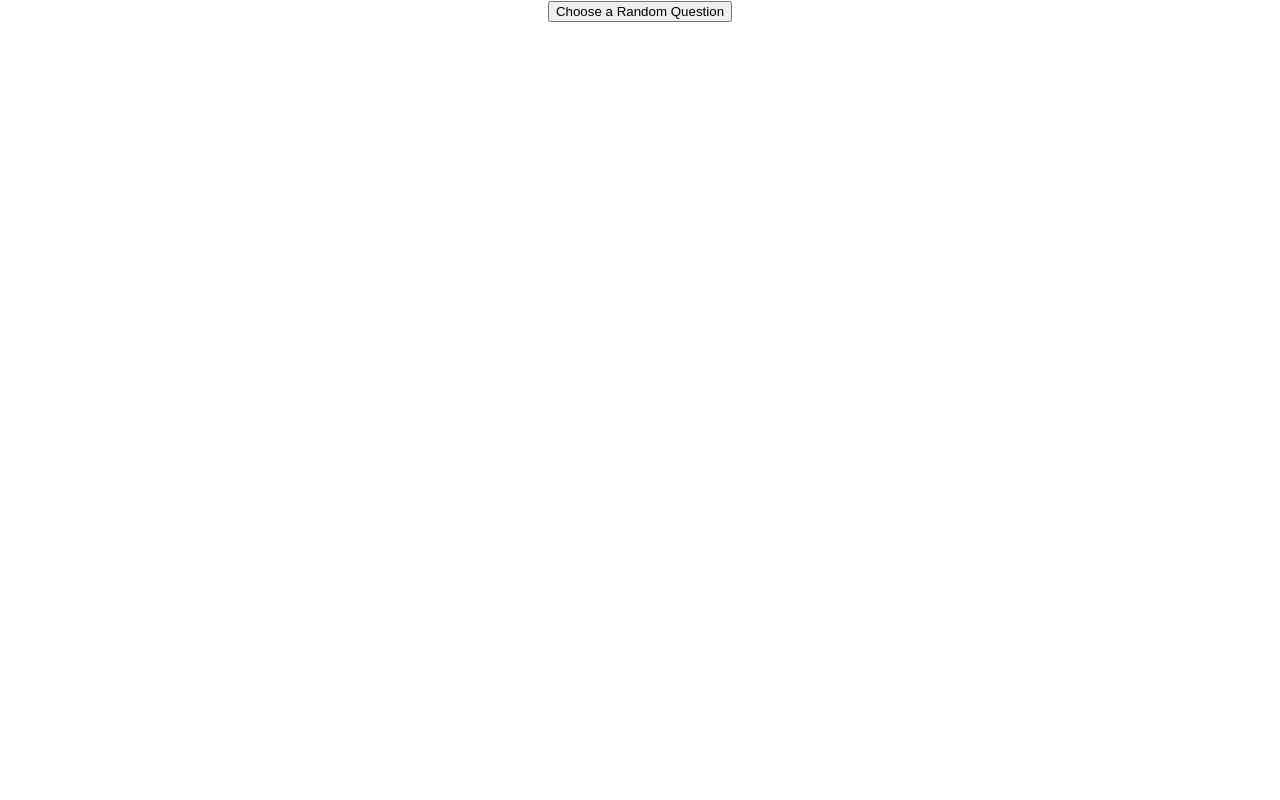
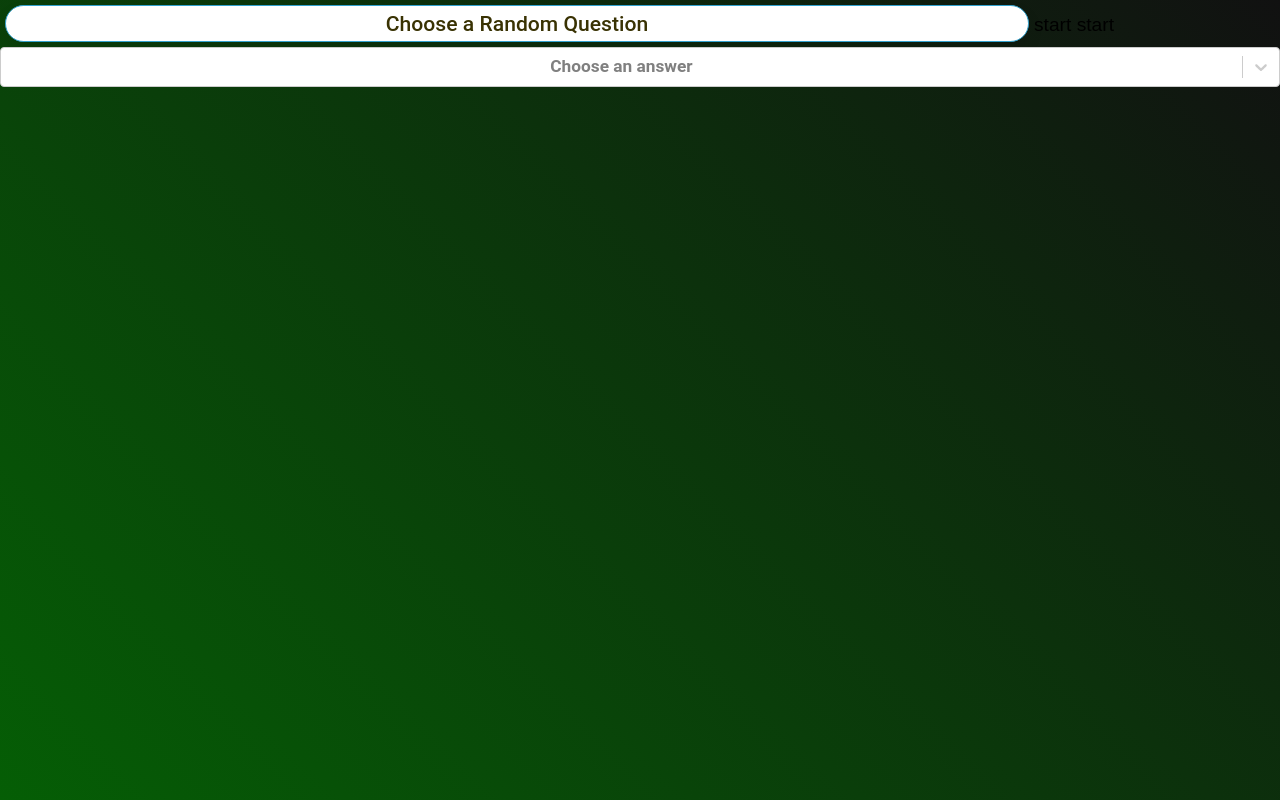
Before and after one commit to Possum-Dude/Lists, a React (Create React App) app: page / in a window 1280 px wide. Built offline with nearby package versions, Linux system fonts and the light colour scheme.

Commit message:
created the question and answer plus win and lose

```diff
--- a/package.json
+++ b/package.json
@@ -9,6 +9,7 @@
     "react": "^18.2.0",
     "react-dom": "^18.2.0",
     "react-scripts": "5.0.1",
+    "react-select": "^5.7.3",
     "web-vitals": "^2.1.4"
   },
   "scripts": {
--- a/src/App.css
+++ b/src/App.css
@@ -1,38 +1,170 @@
-.App {
-  text-align: center;
+body {
+  margin: 0;
+  /* padding: 48px 0; */
+  font-family: "Figtree", sans-serif;
+  font-size: 1.2rem;
+  line-height: 1.6rem;
+  background-image: linear-gradient(45deg, rgb(5, 94, 5), #111);
+  min-height: 100vh;
 }
 
-.App-logo {
-  height: 40vmin;
-  pointer-events: none;
-}
-
-@media (prefers-reduced-motion: no-preference) {
-  .App-logo {
-    animation: App-logo-spin infinite 20s linear;
-  }
-}
-
-.App-header {
-  background-color: #282c34;
-  min-height: 100vh;
-  display: flex;
-  flex-direction: column;
+.Qheader {
+  min-height: 10vh;
   align-items: center;
   justify-content: center;
+  display: flex;
+  flex-direction: row;
+  align-items: center;
+  /* justify-content: center; */
   font-size: calc(10px + 2vmin);
-  color: white;
+  /* color: white; */
 }
 
 .App-link {
   color: #61dafb;
 }
 
-@keyframes App-logo-spin {
-  from {
-    transform: rotate(0deg);
-  }
-  to {
-    transform: rotate(360deg);
-  }
+/* @media only screen and (max-width: 600px) { */
+.title {
+  margin-top: 10px;
+  font-size: larger 2em;
+  font: bold arial, sans-serif;
+  color: rgb(230, 220, 220);
+  text-shadow: 4px 3px 0px #333, 3px 0px 0px #333, 2px 0px 0px #333,
+    1px 0px 0px #333, 3px 0px 15px rgba(0, 0, 0, 0.8), 0px 4px 0px #444,
+    0px 3px 0px #444, 0px 2px 0px #444, 0px 1px 0px #444;
+  text-shadow: 1px 1px 2px red, 0 0 1em blue, 0 0 0.2em blue;
+  margin-left: 0px;
+  text-align: center;
 }
+
+.buttonSubmit {
+  width: 80%;
+  height: auto;
+  font-family: "Roboto", sans-serif;
+  font-size: 1.1em;
+  align-items: center;
+  /* text-transform: uppercase; */
+  /* letter-spacing: 2.5px; */
+  font-weight: 500;
+  color: rgb(57, 50, 3);
+  background-color: #ffffff;
+  border: thin double #32a1ce;
+  border-radius: 45px;
+  box-shadow: 0px 8px 15px rgba(0, 0, 0, 0.1);
+  transition: all 0.3s ease 0s;
+  /* cursor: pointer; */
+  /* outline: none; */
+
+  padding: 5px;
+  margin: 5px;
+}
+
+.buttonSubmit:hover {
+  background-color: #2e50e5;
+  box-shadow: 0px 15px 20px rgba(18, 39, 97, 0.4);
+  color: #fff;
+  transform: translateY(7px);
+}
+
+.cardBody {
+  border-radius: 18px;
+  width: auto;
+  font-size: 0.9em;
+  /* font-weight: bold; */
+  font-family: "Roboto", sans-serif;
+  /* color: #1b1c1f; */
+  /* background-color: #eff1e6a1; */
+  color: rgb(57, 50, 3);
+  background-color: #ffffff;
+  padding: 0.4em;
+  margin-right: 1em;
+  margin-top: 1em;
+  margin-left: 1em;
+  /* min-height: 100px; */
+  box-shadow: 0.5em 0.5em 0.5em rgb(170, 175, 224);
+}
+
+.cardBody:hover {
+  background-color: #ffffff;
+  /* box-shadow: 3px 3px red, -1em 0 0.4em olive; */
+  transform: translateY(-7px);
+}
+
+/* .joketext {
+  margin-top: 20px;
+  font: bold 20px arial, sans-serif;
+  color: rgb(230, 220, 220);
+  text-shadow: 4px 3px 0px #333, 3px 0px 0px #333, 2px 0px 0px #333,
+    1px 0px 0px #333, 3px 0px 15px rgba(0, 0, 0, 0.8), 0px 4px 0px #444,
+    0px 3px 0px #444, 0px 2px 0px #444, 0px 1px 0px #444;
+  text-shadow: 1px 1px 2px red, 0 0 1em blue, 0 0 0.2em blue;
+  margin-left: 10px;
+} */
+
+/*
+.stopoverflow {
+  word-wrap: break-word;
+}
+
+.sectionContainer {
+  margin-top: 32;
+}
+.sectionTitle {
+  font-size: 24;
+  font-weight: 600;
+}
+.sectionDescription {
+  margin-top: 8;
+  font-size: 18;
+  font-weight: 400;
+} */
+.resultcontainer {
+  display: grid;
+  grid-template-columns: 1fr 1fr;
+  text-align: center;
+  font-weight: bold;
+  color: #1b1c1f;
+}
+/* .headingoutome {
+  font-size: 16px;
+  font-weight: bold;
+  color: #1b1c1f;
+  text-align: center;
+} */
+.selectDropDownStyle {
+  font-size: 0.9em;
+  font-family: "Roboto", sans-serif;
+  font-weight: bold;
+  color: #1b1c1f;
+  text-align: center;
+  padding: 0;
+}
+
+/* .appheadercontainer {
+  font-family: "Roboto", sans-serif;
+  display: flex;
+  flex-direction: column;
+  font-size: 0.8em;
+
+  color: #1b1c1f;
+} */
+/* .appheadercitytext {
+  font-family: "Roboto", sans-serif;
+  display: flex;
+  flex-direction: column;
+  text-align: center;
+  font-size: 0.9em;
+
+  color: #1b1c1f;
+}
+*/
+.appheadermeaningtext {
+  margin-top: 10px;
+  text-align: center;
+  font-size: 1.2em;
+  font-family: "Roboto", sans-serif;
+  background: -webkit-linear-gradient(#eee, rgb(178, 183, 22));
+  -webkit-background-clip: text;
+  -webkit-text-fill-color: transparent;
+}
--- a/src/App.js
+++ b/src/App.js
@@ -2,24 +2,45 @@ import React, { useState } from'react';
 import './App.css';
 import { quizData, sortedListAnswers } from './Assets/Quiz';
 import { Random } from './Utilities/Random';
+import Select from 'react-select';
+import { selectCustomStyles } from './Utilities/SelectReactSettings';
 
 function App() {
 
 const allData=quizData;
 const [gameData, setGameData] = useState({Q:'start',A:'start'});
 const [answerData, setAnswerData] = useState(sortedListAnswers);
-
+const [answer, setAnswer] = useState("");
+let answerLet = "";
 
 const onClickHandlerNewGame = () => {
-
-
-
 let Rand = Random(allData.length);
 setGameData({Q:allData[Rand].Q,A:allData[Rand].A});
-console.log("gameData ", gameData.Q + " " + gameData.A, Rand);
-
+console.log("gameData ", gameData.Q + " " + gameData.A);
 }
 
+const handleAnswerChange = (e, ) => {
+setAnswer(e.value);//this holds the state version we select
+
+    answerLet = e.value;
+
+console.log("AnswerLet ", answerLet + " gameplay Answer " + gameData.A);
+winLoseCalc(answerLet);
+}
+
+const winLoseCalc = (answerLet) => {
+
+  if ( answerLet !== "undefined"){
+    if (answerLet === gameData.A) {
+      console.log("You Win!");
+      return "You Win!";
+    }
+    else {
+      console.log("You Lose!");
+      return "You Lose!";
+    }
+}
+}
 
   return (
     <div className="App">
@@ -27,8 +48,20 @@ console.log("gameData ", gameData.Q + " " + gameData.A, Rand);
         <button className='buttonSubmit btn btn-default' onClick = {onClickHandlerNewGame} >Choose a Random Question</button>
 
 
+        {gameData.Q} {gameData.A}
 
+    <div className='col-sm'>
+      <Select
+      styles={selectCustomStyles}
+      options={answerData}
+      className='selectDropDownStyle'
+      value={answer}
+      onChange={handleAnswerChange}
+      placeholder={answer !== ""? answer : "Choose an answer"}
+      controlShouldRenderValue={false}
+      />
     </div>
+  </div>
   );
 }
 
--- /dev/null
+++ b/src/Utilities/SelectReactSettings.js
@@ -0,0 +1,11 @@
+export const selectCustomStyles = {
+    option: (provided, state) => ({
+        ...provided,
+        borderBottom: "1px solid green",
+        color: state.isSelected ? "yellow" : "black",
+        backgroundColor: state.isSelected? "green" : "white",
+        padding: "0px",
+        isSearchable: "true",
+        isLoading: "true"
+    })
+}
```
Also changed, not shown: 1 other file (tests, documents, lock files or other folders).
